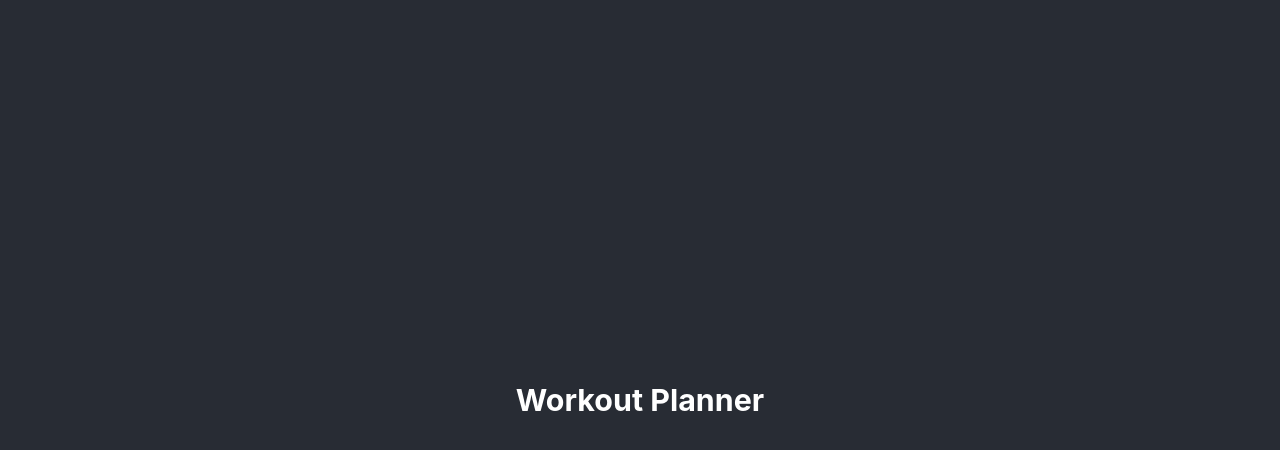
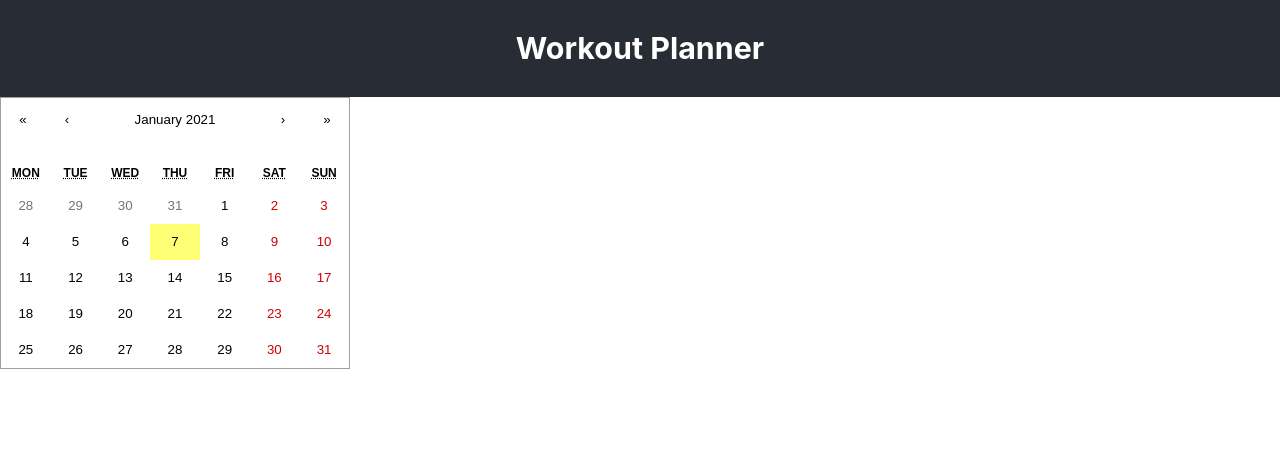
Before and after one commit to megfly/workout_planner_frontend, a React (Create React App) app: page / in a window 1280 px wide. Shown: the top 450 px of the page. Built offline with nearby package versions, Linux system fonts and the light colour scheme.

Commit message:
installed react-calendar, modified css

```diff
--- a/package.json
+++ b/package.json
@@ -7,6 +7,7 @@
     "@testing-library/react": "^11.1.0",
     "@testing-library/user-event": "^12.1.10",
     "react": "^17.0.1",
+    "react-calendar": "^3.3.0",
     "react-dom": "^17.0.1",
     "react-redux": "^7.2.2",
     "react-scripts": "4.0.1",
--- a/src/App.css
+++ b/src/App.css
@@ -15,13 +15,17 @@
 
 .App-header {
   background-color: #282c34;
-  min-height: 100vh;
+  min-height: 10vh;
   display: flex;
   flex-direction: column;
   align-items: center;
   justify-content: center;
   font-size: calc(10px + 2vmin);
   color: white;
+}
+
+.body {
+  background-color: #282c34;
 }
 
 .App-link {
@@ -36,3 +40,16 @@
     transform: rotate(360deg);
   }
 }
+
+.react-calendar {
+  align-items: center;
+  justify-content: center;
+}
+
+/* .react-calendar__month-view__weekdays {
+  color: gray;
+} */
+
+/* .react-calendar__navigation button {
+  font-size: 1em;
+} */
--- a/src/App.js
+++ b/src/App.js
@@ -2,14 +2,18 @@
 import { connect } from 'react-redux'
 import React, { Component } from 'react'
 import './App.css';
+import Calendar from 'react-calendar';
+import 'react-calendar/dist/Calendar.css';
 
 class App extends Component {
+
   render() {
     return (
       <div className="App">
         <header className="App-header">
-        <h3>Workout Planner</h3>
+          <h3>Workout Planner</h3>
         </header>
+          <Calendar />
       </div>
     )
   }
@@ -22,7 +26,7 @@ const mapStateToProps = state => {
     workouts: state.workoutReducer.workouts, //found in reducer
     loading: state.workoutReducer.loading,
     exercises: state.exerciseReducer.exercises,
-    loading: state.exerciseReducer.loading
+    //loading: state.exerciseReducer.loading,
     //loading is cuz fetch is async, takes time to get promise of result, so we use loading flag
     //loading flag when we havent got our data yet
   }
```
Also changed, not shown: 1 other file (tests, documents, lock files or other folders).
